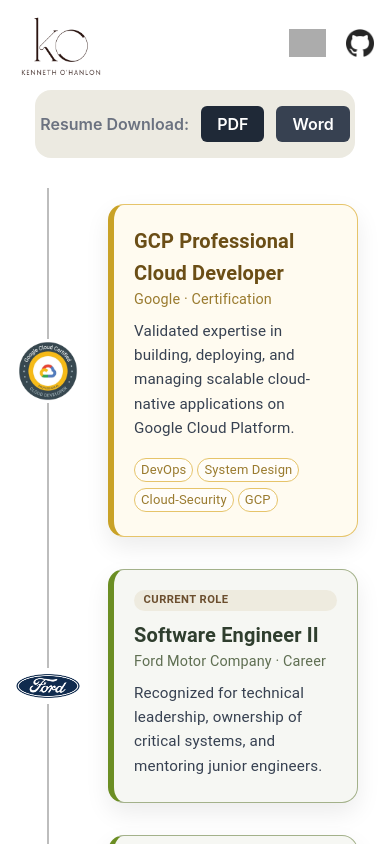
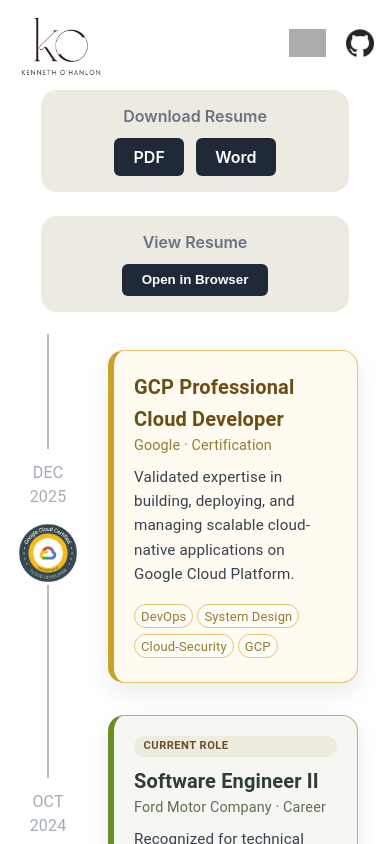
Before and after one commit to KennOHanlon/portfolio_website, a React (Create React App) app: page /experience in a window 390 px wide. Shown: the top 844 px of the page. Built offline with nearby package versions, Linux system fonts and the light colour scheme; grey boxes are pictures that could not be loaded.

Commit message:
#3 KO - Updates to improve the mobile experience and to make the resume view on the site more seamless and smooth.

```diff
--- a/src/components/CustomTimeline.jsx
+++ b/src/components/CustomTimeline.jsx
@@ -6,7 +6,7 @@
 import TimelineConnector from '@mui/lab/TimelineConnector';
 import TimelineContent from '@mui/lab/TimelineContent';
 import TimelineOppositeContent from '@mui/lab/TimelineOppositeContent';
-import {Avatar} from "@mui/material";
+import {Avatar, Typography} from "@mui/material";
 import TimelineCard from "./TimelineCard";
 
 const CustomTimeline = () => {
@@ -23,21 +23,20 @@
                               },
                           },
                       }}>
-                {/*<TimelineSeparator className="timeline-year-label">*/}
-                {/*    <Typography className="hide-on-fullscreen">*/}
-                {/*        2026*/}
-                {/*    </Typography>*/}
-                {/*</TimelineSeparator>*/}
                 <TimelineItem>
                     <TimelineOppositeContent
                         sx={{ m: 'auto 0' }}
                         variant="body2"
                         color="text.secondary"
+                        className="date-label"
                     >
                         December 2025
                     </TimelineOppositeContent>
                     <TimelineSeparator>
                         <TimelineConnector />
+                        <Typography className="hide-on-fullscreen date-label">
+                            Dec 2025
+                        </Typography>
                         <Avatar
                             src="GCP_Professional_Cloud_Developer_Cert.png"
                             alt="GCP Certification Icon"
@@ -73,11 +72,15 @@
                         sx={{ m: 'auto 0' }}
                         variant="body2"
                         color="text.secondary"
+                        className="date-label"
                     >
                         October 2024
                     </TimelineOppositeContent>
                     <TimelineSeparator>
                         <TimelineConnector />
+                        <Typography className="hide-on-fullscreen date-label">
+                            Oct 2024
+                        </Typography>
                         <Avatar
                             src="Ford-Logo.png"
                             alt="Ford Motor Company Logo"
@@ -109,11 +112,15 @@
                         sx={{ m: 'auto 0' }}
                         variant="body2"
                         color="text.secondary"
+                        className="date-label"
                     >
                         January 2024
                     </TimelineOppositeContent>
                     <TimelineSeparator>
                         <TimelineConnector />
+                        <Typography className="hide-on-fullscreen date-label">
+                            Jan 2024
+                        </Typography>
                         <Avatar
                             src="Ford-Logo.png"
                             alt="Ford Motor Company Logo"
@@ -149,11 +156,15 @@
                         sx={{ m: 'auto 0' }}
                         variant="body2"
                         color="text.secondary"
+                        className="date-label"
                     >
                         January 2022
                     </TimelineOppositeContent>
                     <TimelineSeparator>
                         <TimelineConnector />
+                        <Typography className="hide-on-fullscreen date-label">
+                            Jan 2022
+                        </Typography>
                         <Avatar
                             // className="timeline-logo"
                             src="Ford-Logo.png"
@@ -185,11 +196,15 @@
                         sx={{ m: 'auto 0' }}
                         variant="body2"
                         color="text.secondary"
+                        className="date-label"
                     >
                         December 2021
                     </TimelineOppositeContent>
                     <TimelineSeparator>
                         <TimelineConnector />
+                        <Typography className="hide-on-fullscreen date-label">
+                            Dec 2021
+                        </Typography>
                         <Avatar
                             variant="square"
                             src="Wayne-State-Logo.png"
@@ -225,11 +240,15 @@
                         sx={{ m: 'auto 0' }}
                         variant="body2"
                         color="text.secondary"
+                        className="date-label"
                     >
                         November 2020
                     </TimelineOppositeContent>
                     <TimelineSeparator>
                         <TimelineConnector />
+                        <Typography className="hide-on-fullscreen date-label">
+                            Nov 2020
+                        </Typography>
                         <Avatar
                             src="Masco-Logo.png"
                             alt="Masco Corporation Logo"
--- a/src/components/timeline.css
+++ b/src/components/timeline.css
@@ -68,6 +68,16 @@
     display: none;
 }
 
+.date-label {
+    font-size: 0.7rem;
+    font-weight: 500;
+    letter-spacing: 0.04em;
+    line-height: 1;
+    color: #9ca3af;
+    text-transform: uppercase;
+    opacity: 0.9;
+}
+
 @media (max-width: 768px) {
     .timeline {
         padding-left: 0;
@@ -103,4 +113,9 @@
     .MuiTimelineSeparator-root {
         margin-right: 12px;
     }
+    .date-label {
+        margin-bottom: 0.35rem;
+        text-align: center;
+        opacity: 0.9;
+    }
 }
--- a/src/pages/experience.css
+++ b/src/pages/experience.css
@@ -1,40 +1,132 @@
-.resume-download {
+/* Resume Action Layout */
+.resume-actions {
     display: flex;
     justify-content: center;
-    width: 100%;
+    gap: 1.5rem;
+    margin-bottom: 1rem;
+    flex-wrap: wrap;
 }
 
-.resume-download-container {
+.resume-card {
     background-color: rgba(178, 172, 136, 0.25);
-    display: flex;
-    width: 50%;
-    justify-content: center;
-    align-items: center;
-    gap: 0.75rem;
-    margin-bottom: 0.5rem;
-    padding: 1rem 0;
+    padding: 1rem 1.5rem;
     border-radius: 1rem;
-    min-width: 320px;
+    min-width: 260px;
+    text-align: center;
 }
 
-.download-label {
+.resume-label {
+    display: block;
     font-weight: 600;
     color: #6b7280;
+    margin-bottom: 0.75rem;
 }
 
-.download-btn {
-    padding: 0.5rem 1rem;
+/* Buttons */
+.resume-buttons {
+    display: flex;
+    gap: 0.75rem;
+    justify-content: center;
+}
+
+.resume-btn {
+    padding: 0.55rem 1.2rem;
     border-radius: 6px;
     background: #1f2937;
     color: #fff;
+    font-weight: 600;
+    border: none;
+    cursor: pointer;
     text-decoration: none;
-    font-weight: 600;
+    transition: background 0.2s ease;
 }
 
-.download-btn.secondary {
-    background: #374151;
+.resume-btn:hover {
+    background: #111827;
 }
 
-.download-btn:hover {
-    background: #111827;
+/* Modal */
+.modal-overlay {
+    position: fixed;
+    inset: 0;
+    background: rgba(0, 0, 0, 0.6);
+    display: flex;
+    justify-content: center;
+    align-items: center;
+    z-index: 1000;
 }
+
+.modal-content {
+    position: relative;
+    background: #fff;
+    width: 80%;
+    height: 80%;
+    border-radius: 12px;
+    overflow: hidden;
+}
+
+/* Close Button */
+.modal-close {
+    position: absolute;
+    top: 12px;
+    right: 12px;
+    background: rgba(0, 0, 0, 0.65);
+    color: #fff;
+    border: none;
+    border-radius: 50%;
+    width: 34px;
+    height: 34px;
+    font-size: 18px;
+    cursor: pointer;
+    display: flex;
+    align-items: center;
+    justify-content: center;
+    z-index: 10;
+}
+
+.modal-close:hover {
+    background: rgba(0, 0, 0, 0.85);
+}
+
+/* Iframe */
+.resume-iframe {
+    width: 100%;
+    height: 100%;
+    border: none;
+}
+
+.resume-iframe.hidden {
+    display: none;
+}
+
+/* Loader */
+.iframe-loader {
+    position: absolute;
+    inset: 0;
+    display: flex;
+    flex-direction: column;
+    justify-content: center;
+    align-items: center;
+    background: #ffffff;
+    gap: 0.75rem;
+    font-weight: 600;
+    color: #374151;
+    transition: opacity 0.2s ease;
+    backdrop-filter: blur(2px);
+}
+
+/* Spinner */
+.spinner {
+    width: 36px;
+    height: 36px;
+    border: 4px solid #e5e7eb;
+    border-top: 4px solid #1f2937;
+    border-radius: 50%;
+    animation: spin 0.8s linear infinite;
+}
+
+@keyframes spin {
+    to {
+        transform: rotate(360deg);
+    }
+}
--- a/src/pages/experience.js
+++ b/src/pages/experience.js
@@ -1,41 +1,62 @@
-import React from 'react';
-import './experience.css'
+import React, { useState } from 'react';
+import './experience.css';
 import CustomTimeline from "../components/CustomTimeline";
 
 const Experience = () => {
-    const trackResumeClick = (format) => {
+    const [isModalOpen, setIsModalOpen] = useState(false);
+    const [isLoading, setIsLoading] = useState(true);
+
+    const trackResumeClick = (action) => {
         if (window.gtag) {
-            window.gtag('event', 'resume_download', {
+            window.gtag('event', 'resume_interaction', {
                 event_category: 'engagement',
-                event_label: format,
+                event_label: action,
             });
         }
     };
 
+    const closeModal = () => {
+        setIsModalOpen(false);
+        setIsLoading(true);
+    };
+
     return (
         <div>
-            {/* Download Buttons */}
-            <div className="resume-download">
-                <div className="resume-download-container">
-                    <span className="download-label">Resume Download:</span>
-
+            {/* Resume Actions */}
+            <div className="resume-actions">
+                <div className="resume-card">
+                    <span className="resume-label">Download Resume</span>
+                    <div className="resume-buttons">
                         <a
                             href="/Kenneth_OHanlon_Resume.pdf"
                             download
-                        onClick={() => trackResumeClick('pdf')}
-                        className="download-btn"
+                            onClick={() => trackResumeClick('download_pdf')}
+                            className="resume-btn"
                         >
                             PDF
                         </a>
-
                         <a
                             href="/Kenneth_OHanlon_Resume.docx"
                             download
-                        onClick={() => trackResumeClick('word')}
-                        className="download-btn secondary"
+                            onClick={() => trackResumeClick('download_word')}
+                            className="resume-btn"
                         >
                             Word
                         </a>
+                    </div>
+                </div>
+
+                <div className="resume-card">
+                    <span className="resume-label">View Resume</span>
+                    <button
+                        className="resume-btn"
+                        onClick={() => {
+                            trackResumeClick('view_browser');
+                            setIsModalOpen(true);
+                        }}
+                    >
+                        Open in Browser
+                    </button>
                 </div>
             </div>
 
@@ -43,15 +64,40 @@
                 <CustomTimeline />
             </div>
 
-            <div className="grid-item">
+            {/* Modal */}
+            {isModalOpen && (
+                <div className="modal-overlay" onClick={closeModal}>
+                    <div
+                        className="modal-content"
+                        onClick={(e) => e.stopPropagation()}
+                    >
+                        {/* Close Button */}
+                        <button
+                            className="modal-close"
+                            onClick={closeModal}
+                            aria-label="Close resume viewer"
+                        >
+                            ✕
+                        </button>
+
+                        {/* Loader */}
+                        {isLoading && (
+                            <div className="iframe-loader">
+                                <div className="spinner" />
+                                <span>Loading resume…</span>
+                            </div>
+                        )}
+
                         <iframe
-                    title="Word Resume"
+                            title="Resume Viewer"
                             src="https://1drv.ms/w/c/c93dfaff3d80cf23/IQTXw37N-IY4QYaFap9Syf4SARPXF2t1ZW3HtDjxQiGBNks?em=2&wdEmbedCode=0"
-                    width="100%"
-                    height="600px"
                             frameBorder="0"
+                            onLoad={() => setIsLoading(false)}
+                            className={`resume-iframe ${isLoading ? 'hidden' : ''}`}
                         />
                     </div>
+                </div>
+            )}
         </div>
     );
 };
```
Lines whose indentation alone changed are shown as unchanged.
